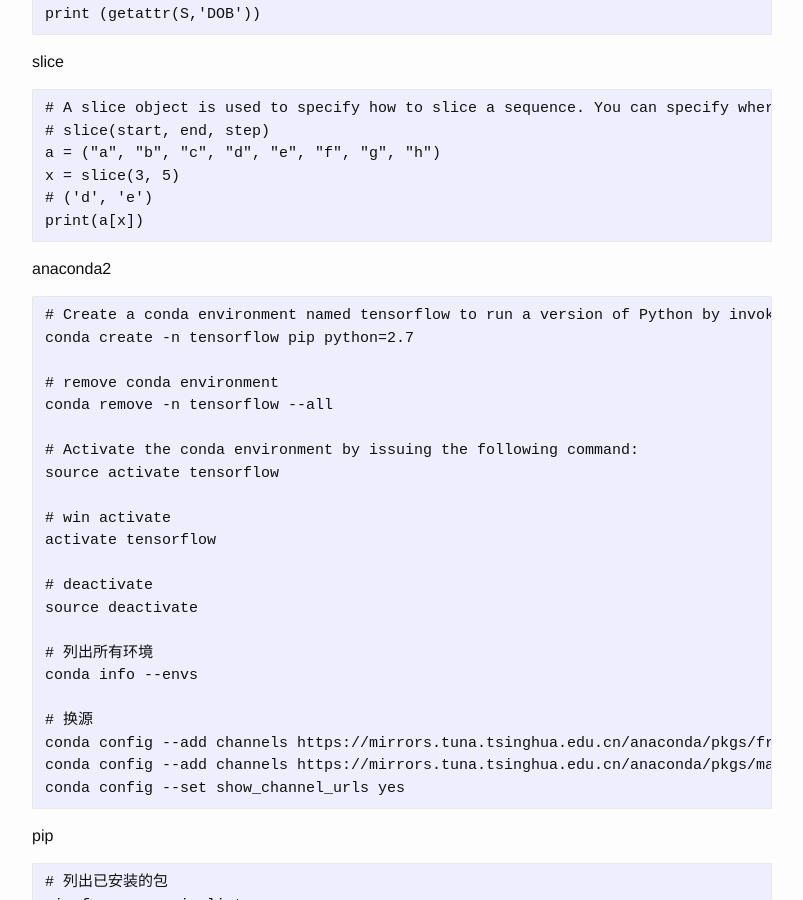
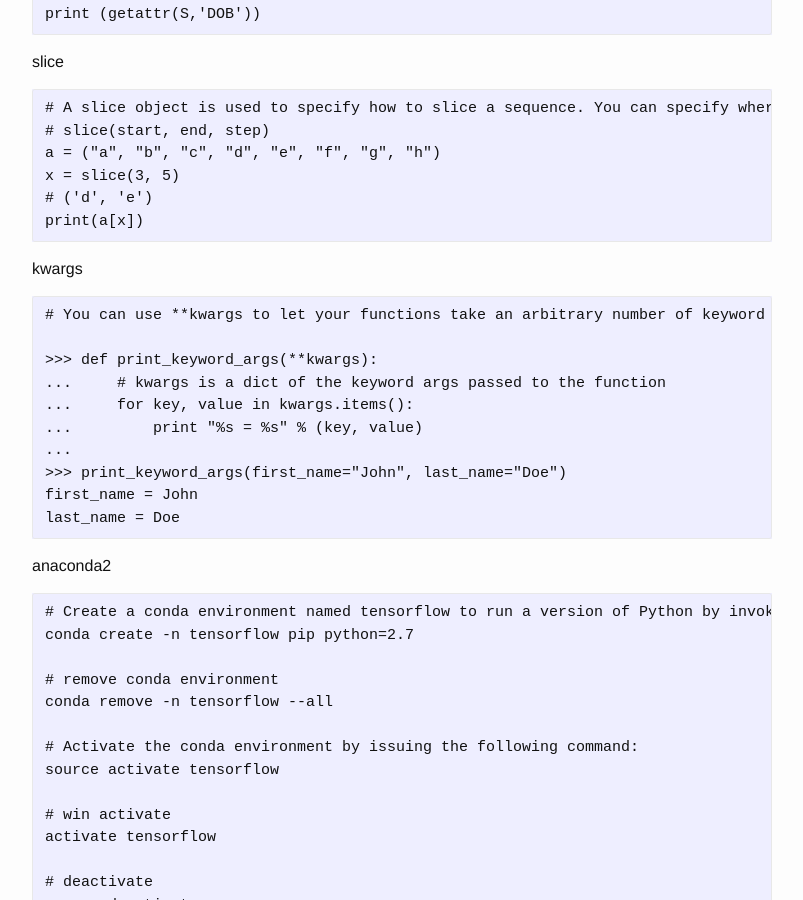
Before and after one commit to josephstalin117/josephstalin117.github.io, a Jekyll site: the page built from _posts/2017-08-10-python.markdown, in a window 1280 px wide and 900 px high, scrolled down 5811 px. Shown: the whole window, without its empty margins (238-1041 px from the left). Built offline with Jekyll 4.4.1, drawn with Linux system fonts in a browser that asks for light colours.

Commit message:
add kwargs

````diff
--- a/_posts/2017-08-10-python.markdown
+++ b/_posts/2017-08-10-python.markdown
@@ -281,6 +281,20 @@
 x = slice(3, 5)
 # ('d', 'e')
 print(a[x])
+```
+
+kwargs
+```
+# You can use **kwargs to let your functions take an arbitrary number of keyword arguments
+
+>>> def print_keyword_args(**kwargs):
+...     # kwargs is a dict of the keyword args passed to the function
+...     for key, value in kwargs.items():
+...         print "%s = %s" % (key, value)
+...
+>>> print_keyword_args(first_name="John", last_name="Doe")
+first_name = John
+last_name = Doe
 ```
 
 anaconda2
````
